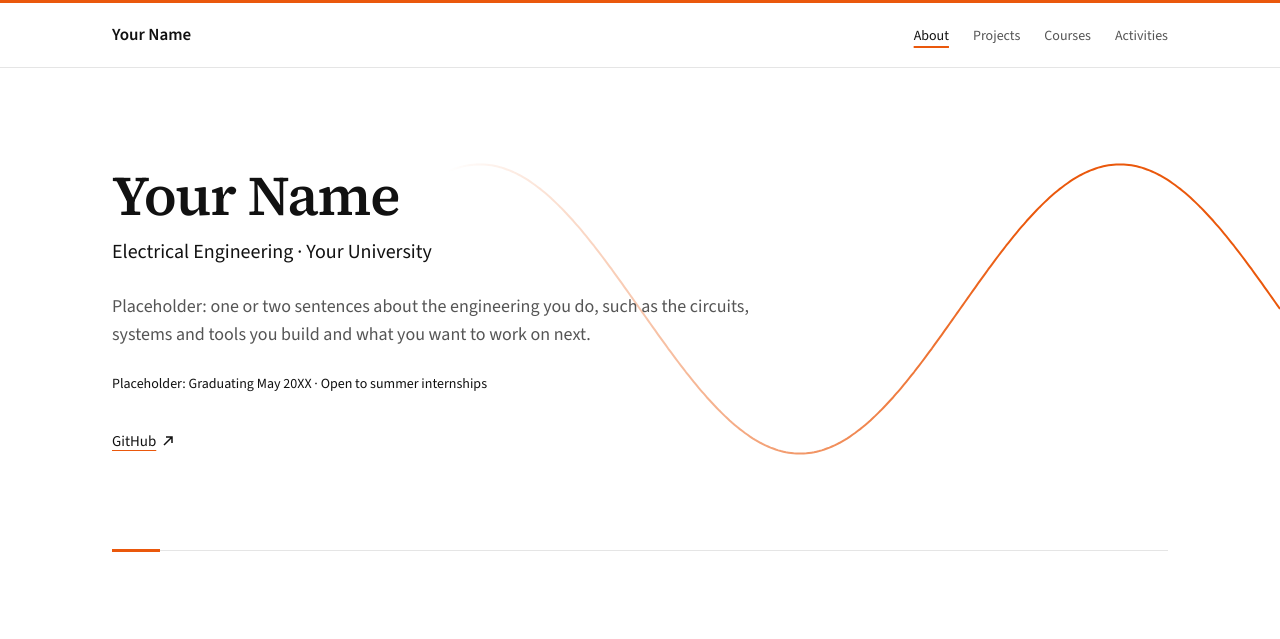
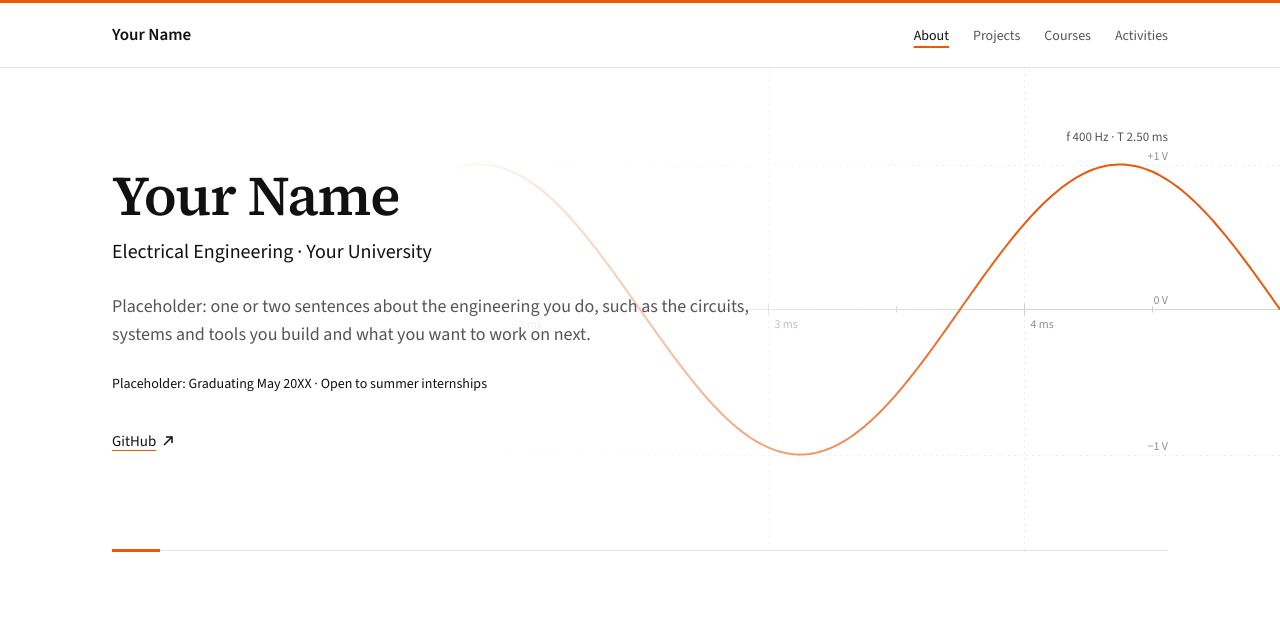
Before and after one commit to CZuschmidt/portfolio_website, a Jekyll site: the page built from index.md, in a window 1280 px wide. Shown: the top 639 px of the page. Built offline with Jekyll 4.4.1, drawn with Linux system fonts in a browser that asks for light colours; part of the change alters nothing that is shown.

Commit message:
Add faded scope axes behind the hero wave
- Time axis through the wave's centre with 0.5 ms ticks and ms labels,
  dashed 1 ms gridlines, dashed ±1 V reference lines with V labels
- Live readout of frequency and period (400 Hz to 1.80 kHz on scroll)
- Drawn in real pixels and re-laid out on resize so text never stretches;
  labels sit above the trace with a white outline and align to the
  content edge; everything shares the wave's left-to-right fade

Co-Authored-By: Claude Opus 5.5 <noreply@anthropic.com>
Claude-Session: https://claude.ai/code/session_01NuFFSmApdk2J76eGh2bMky

```diff
--- a/_includes/wave.html
+++ b/_includes/wave.html
@@ -1,8 +1,13 @@
 {%- comment -%}
-  Sine wave behind the intro. It fades in from the left so the text stays
-  readable, and its frequency rises as the page scrolls (assets/js/main.js).
-  To remove it, delete the include line in _layouts/home.html.
+  Sine wave behind the intro, drawn on a faint set of scope-style axes
+  (time in ms, ±1 V reference lines, live frequency readout). It fades in
+  from the left so the text stays readable, and its frequency rises as the
+  page scrolls. Drawn by assets/js/main.js. To remove it, delete the include
+  line in _layouts/home.html.
 {%- endcomment -%}
-<svg class="hero__wave" viewBox="0 0 1000 400" preserveAspectRatio="none" aria-hidden="true" focusable="false">
-  <path class="hero__trace" d="M0 200H1000"/>
+<svg class="hero__wave" aria-hidden="true" focusable="false">
+  <g class="hero__grid"></g>
+  <path class="hero__trace" d=""/>
+  <g class="hero__labels"></g>
+  <text class="hero__readout" text-anchor="end"></text>
 </svg>
--- a/assets/css/main.css
+++ b/assets/css/main.css
@@ -259,9 +259,23 @@ main:focus { outline: none; }
     mask-image: linear-gradient(to right, transparent, #000 40%);
   }
 }
+.hero__gridline { stroke: #ececec; stroke-width: 1; stroke-dasharray: 2 4; }
+.hero__axisline { stroke: #d4d4d4; stroke-width: 1; }
+.hero__tick { stroke: #cccccc; stroke-width: 1; }
+.hero__label,
+.hero__readout {
+  font-family: var(--font-sans);
+  font-variant-numeric: tabular-nums;
+  /* thin white outline keeps labels legible where the trace crosses them */
+  paint-order: stroke;
+  stroke: var(--bg);
+  stroke-width: 4px;
+  stroke-linejoin: round;
+}
+.hero__label { fill: #8f8f8f; font-size: 12px; }
+.hero__readout { fill: var(--muted); font-size: 13px; }
 .hero__trace {
   fill: none;
-  vector-effect: non-scaling-stroke;
   stroke: var(--accent);
   stroke-width: 2;
   stroke-linejoin: round;
--- a/assets/js/main.js
+++ b/assets/js/main.js
@@ -142,41 +142,104 @@
   sections.forEach(function (s) { observer.observe(s); });
 })();
 
-// Sine wave behind the intro. Its frequency rises as the page scrolls; the
-// compression is anchored on the right-hand side, where the wave is fully
-// visible. It eases toward its target and only redraws while the hero is on
+// Sine wave behind the intro, plotted on faint scope-style axes. The screen
+// spans 5 ms; scrolling raises the frequency from 400 Hz to 1.8 kHz. The SVG
+// is drawn in real pixels (re-laid out on resize) so labels never stretch.
+// The wave eases toward its target and only redraws while the hero is on
 // screen and the wave is still changing.
 (function () {
   "use strict";
 
-  var wave = document.querySelector(".hero__wave");
-  if (!wave) return;
+  var svg = document.querySelector(".hero__wave");
+  if (!svg) return;
 
-  var trace = wave.querySelector(".hero__trace");
+  var NS = "http://www.w3.org/2000/svg";
+  var grid = svg.querySelector(".hero__grid");
+  var labels = svg.querySelector(".hero__labels");
+  var trace = svg.querySelector(".hero__trace");
+  var readout = svg.querySelector(".hero__readout");
+  var text = document.querySelector(".hero__text");
 
-  var W = 1000, MID = 200, AMP = 120;  // viewBox units
-  var ANCHOR = 0.75;                   // phase is pinned at 75% of the width
-  var C_MIN = 2, C_MAX = 9;            // cycles across the width: top / scrolled
-  var RANGE = 600;                     // px of scrolling from C_MIN to C_MAX
-  var STEPS = 500;
+  var SPAN_MS = 5;                 // time across the full width
+  var F_MIN = 400, F_MAX = 1800;   // Hz: top of page / fully scrolled
+  var RANGE = 600;                 // px of scrolling from F_MIN to F_MAX
+  var ANCHOR = 0.75;               // phase is pinned at 75% of the width
+
+  var w = 0, h = 0, mid = 0, amp = 0, right = 0;
+
+  function el(name, attrs, content) {
+    var node = document.createElementNS(NS, name);
+    for (var k in attrs) node.setAttribute(k, attrs[k]);
+    if (content) node.textContent = content;
+    return node;
+  }
+
+  function layout() {
+    var box = svg.getBoundingClientRect();
+    w = box.width;
+    h = box.height;
+    if (!w || !h) return;
+    mid = Math.round(h * 0.5) + 0.5;
+    amp = Math.round(h * 0.3);
+    // right-hand labels line up with the right edge of the page content
+    var pad = parseFloat(getComputedStyle(text).paddingRight) || 0;
+    right = Math.min(w - 16, text.getBoundingClientRect().right - pad - box.left);
+    svg.setAttribute("viewBox", "0 0 " + w + " " + h);
+
+    while (grid.firstChild) grid.removeChild(grid.firstChild);
+    while (labels.firstChild) labels.removeChild(labels.firstChild);
+
+    var msPx = w / SPAN_MS;
+    for (var i = 1; i < SPAN_MS * 2; i++) {
+      var x = Math.round((i * msPx) / 2) + 0.5;
+      var major = i % 2 === 0;
+      if (major) {
+        grid.appendChild(el("path", { "class": "hero__gridline", d: "M" + x + " 0V" + h }));
+        labels.appendChild(el("text", { "class": "hero__label", x: x + 6, y: mid + 18 }, i / 2 + " ms"));
+      }
+      var len = major ? 6 : 3;
+      grid.appendChild(el("path", { "class": "hero__tick", d: "M" + x + " " + (mid - len) + "V" + (mid + len) }));
+    }
+
+    [[-1, "+1 V"], [1, "\u22121 V"]].forEach(function (ref) {
+      var y = Math.round(mid + ref[0] * amp) + 0.5;
+      grid.appendChild(el("path", { "class": "hero__gridline", d: "M0 " + y + "H" + w }));
+      labels.appendChild(el("text", { "class": "hero__label", x: right, y: y - 6, "text-anchor": "end" }, ref[1]));
+    });
+    grid.appendChild(el("path", { "class": "hero__axisline", d: "M0 " + mid + "H" + w }));
+    labels.appendChild(el("text", { "class": "hero__label", x: right, y: mid - 6, "text-anchor": "end" }, "0 V"));
+
+    readout.setAttribute("x", right);
+    readout.setAttribute("y", Math.max(16, mid - amp - 24));
+
+    render(freq);
+  }
 
   function target() {
     var k = Math.min(window.scrollY / RANGE, 1);
-    return C_MIN + (C_MAX - C_MIN) * k;
+    return F_MIN + (F_MAX - F_MIN) * k;
   }
 
-  function render(cycles) {
+  function render(f) {
+    if (!w) return;
+    var cycles = (f * SPAN_MS) / 1000;
+    var steps = Math.ceil(w / 3);
     var d = "";
-    for (var i = 0; i <= STEPS; i++) {
-      var u = i / STEPS;
-      var y = MID - AMP * Math.sin(2 * Math.PI * cycles * (u - ANCHOR));
-      d += (i ? "L" : "M") + (u * W).toFixed(1) + " " + y.toFixed(1);
+    for (var i = 0; i <= steps; i++) {
+      var u = i / steps;
+      var y = mid - amp * Math.sin(2 * Math.PI * cycles * (u - ANCHOR));
+      d += (i ? "L" : "M") + (u * w).toFixed(1) + " " + y.toFixed(1);
     }
     trace.setAttribute("d", d);
+    var hz = f < 1000 ? Math.round(f) + " Hz" : (f / 1000).toFixed(2) + " kHz";
+    readout.textContent = "f " + hz + "  \u00b7  T " + (1000 / f).toFixed(2) + " ms";
   }
 
-  var cycles = target();
-  render(cycles);
+  var freq = target();
+  layout();
+  if ("ResizeObserver" in window) new ResizeObserver(layout).observe(svg);
+  else window.addEventListener("resize", layout);
+
   if (window.matchMedia("(prefers-reduced-motion: reduce)").matches) return;
 
   var onScreen = true;
@@ -186,15 +249,15 @@
     new IntersectionObserver(function (entries) {
       onScreen = entries[0].isIntersecting;
       if (onScreen) start();
-    }).observe(wave);
+    }).observe(svg);
   }
 
   function frame() {
     var goal = target();
-    cycles += (goal - cycles) * 0.2;
-    if (Math.abs(goal - cycles) < 0.001) cycles = goal;
-    render(cycles);
-    if (cycles === goal || !onScreen) {
+    freq += (goal - freq) * 0.2;
+    if (Math.abs(goal - freq) < 0.5) freq = goal;
+    render(freq);
+    if (freq === goal || !onScreen) {
       running = false;
       return;
     }
```
